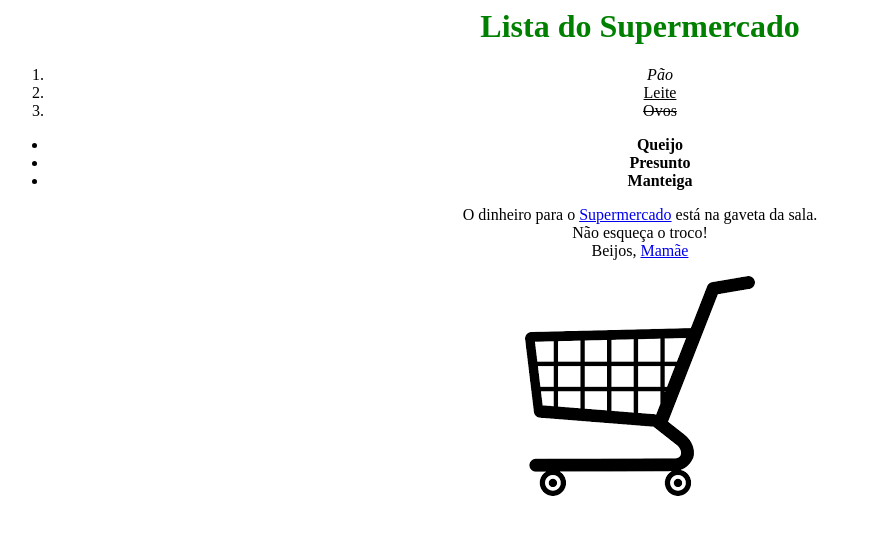
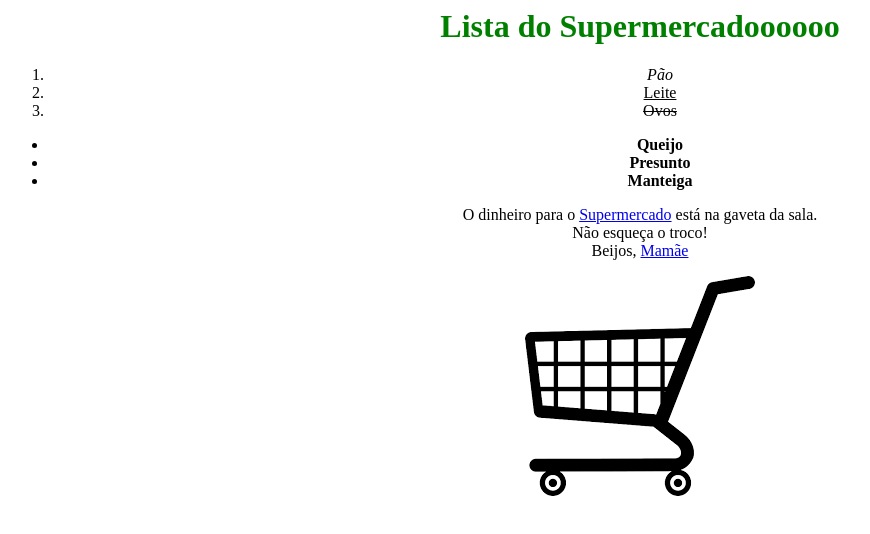
Before and after one commit to bahrbara/bah, a plain HTML site: page Index.html in a window 1280 px wide. Shown: the whole page, without its empty margins (0-870 px from the left). Drawn offline with Linux system fonts and the light colour scheme.

Commit message:
Alteração no texto do título

```diff
--- a/Index.html
+++ b/Index.html
@@ -8,7 +8,7 @@
         </style>
     </head>
     <body>
-        <h1>Lista do Supermercado</h1>
+        <h1>Lista do Supermercadoooooo</h1>
         <ol>
             <li><i>Pão</i></li>
             <li><u>Leite</u></li>
```
